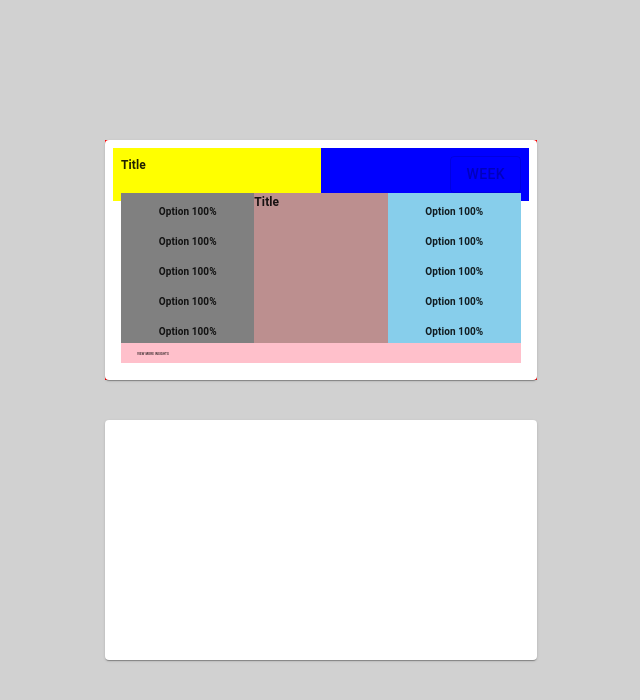
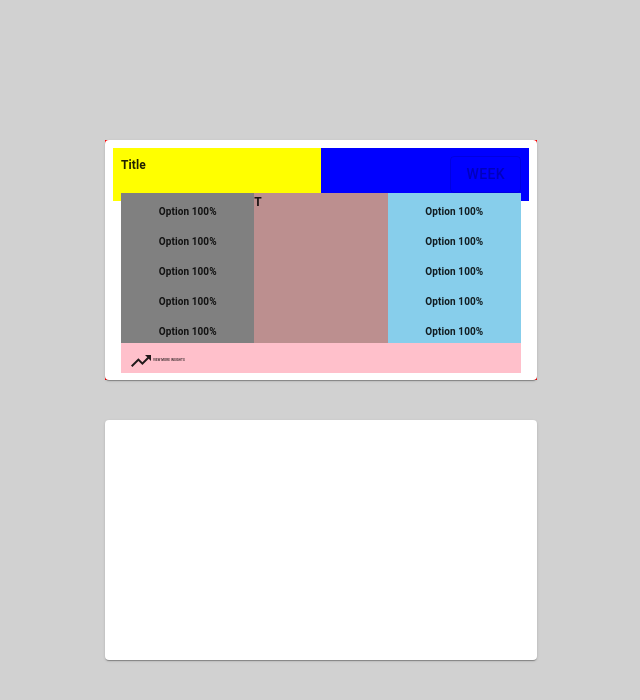
Before and after one commit to nutt-songsaksri/graph-page, a React (Create React App) app: page / in a window 1280 px wide. Shown: the top 700 px of the page, without its empty margins (319-959 px from the left). Built offline with nearby package versions, Linux system fonts and the light colour scheme.

Commit message:
put TrendingUpIcon

```diff
--- a/package.json
+++ b/package.json
@@ -4,6 +4,7 @@
   "private": true,
   "dependencies": {
     "@material-ui/core": "^4.11.3",
+    "@material-ui/icons": "^4.11.2",
     "@testing-library/jest-dom": "^5.11.9",
     "@testing-library/react": "^11.2.5",
     "@testing-library/user-event": "^12.7.1",
--- a/src/App.js
+++ b/src/App.js
@@ -8,6 +8,7 @@ import {
   Typography,
   Button,
 } from "@material-ui/core";
+import TrendingUpIcon from "@material-ui/icons/TrendingUp";
 
 function App() {
   return (
@@ -81,7 +82,7 @@ function App() {
                   </Grid>
                   <Grid item xs={4} style={{ backgroundColor: "rosybrown" }}>
                     <Typography style={{ fontSize: 12, fontWeight: "bold" }}>
-                      Title
+                      T
                     </Typography>
                   </Grid>
                   <Grid
@@ -109,9 +110,16 @@ function App() {
                   </Grid>
                 </Grid>
 
-                <Grid item container style={{ backgroundColor: "pink" }}>
+                <Grid
+                  item
+                  container
+                  style={{ backgroundColor: "pink", height: "30px" }}
+                >
                   <Grid item>
-                    <Button style={{ fontSize: 3 }}>view more insights</Button>
+                    <Button style={{ fontSize: 3 }}>
+                      <TrendingUpIcon />
+                      view more insights
+                    </Button>
                   </Grid>
                 </Grid>
               </Grid>
```
Also changed, not shown: 1 other file (tests, documents, lock files or other folders).
